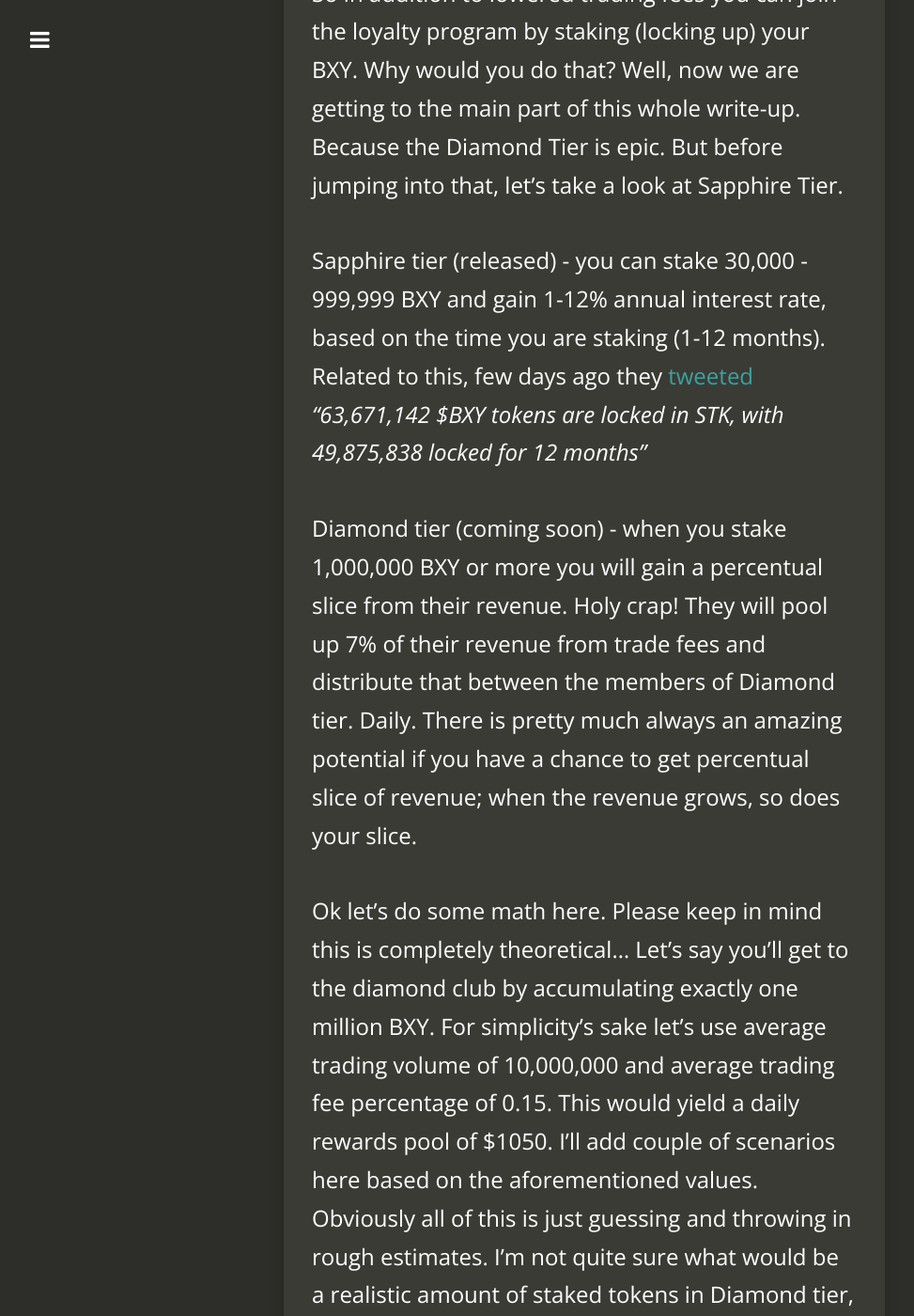
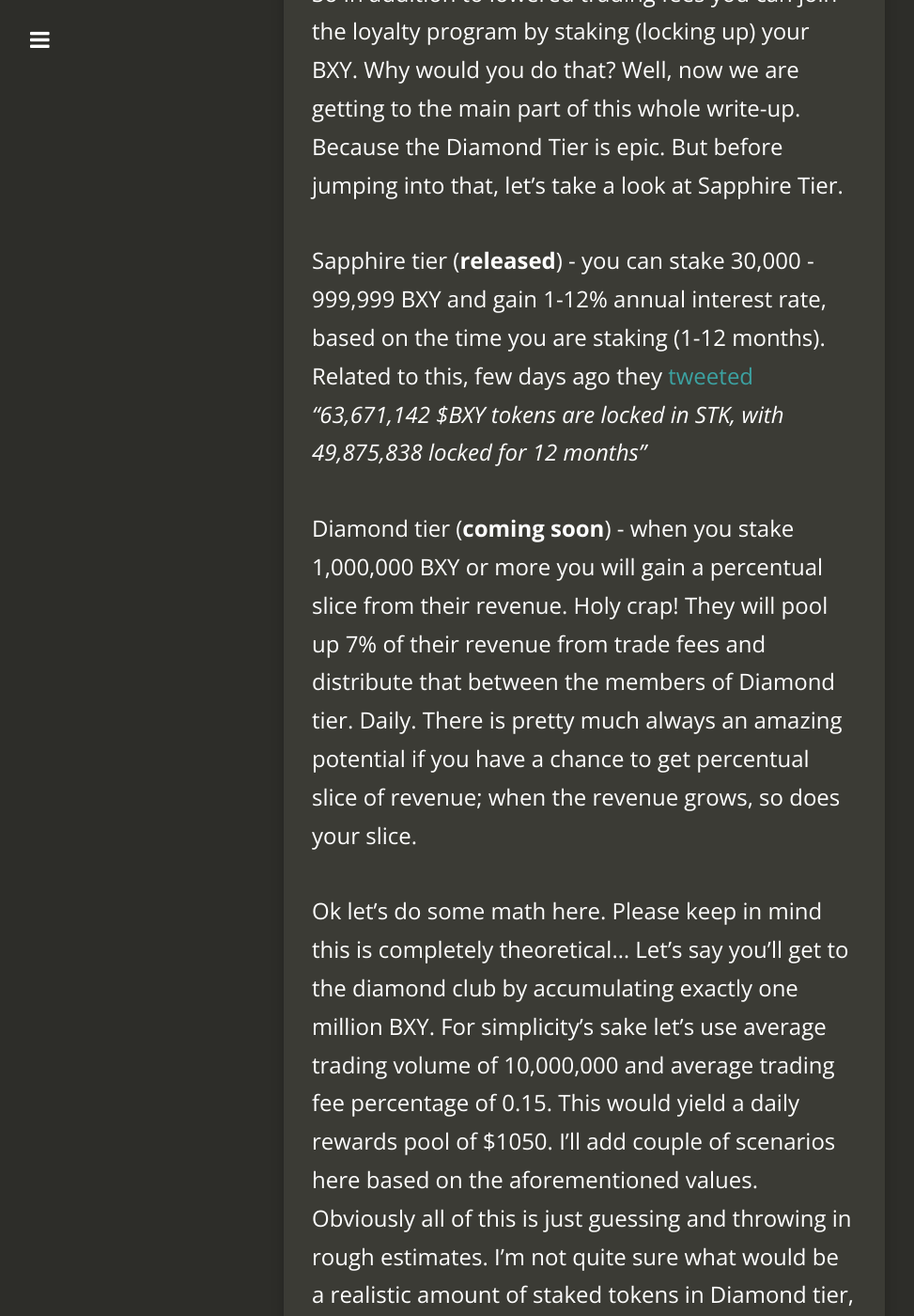
Before and after one commit to niklas-e/niklas-e.github.io, a Jekyll site: the page built from _posts/2021-02-13-due-diligence-beaxy-exchange.md, in a window 1280 px wide and 1400 px high, scrolled down 7784 px. Shown: the whole window at 94% size, without its empty margins (18-991 px from the left). Built offline with Jekyll 4.4.1, drawn with Linux system fonts in a browser that asks for light colours; nearby versions of some CDN libraries; comment, search, counter and statistics services are not loaded.

```diff
--- a/_posts/2021-02-13-due-diligence-beaxy-exchange.md
+++ b/_posts/2021-02-13-due-diligence-beaxy-exchange.md
@@ -84,9 +84,9 @@ The new team (Beaxy 2.0) has also expressed desire to lower the token supply. On
 
 So in addition to lowered trading fees you can join the loyalty program by staking (locking up) your BXY. Why would you do that? Well, now we are getting to the main part of this whole write-up. Because the Diamond Tier is epic. But before jumping into that, let's take a look at Sapphire Tier.
 
-Sapphire tier (released) - you can stake 30,000 - 999,999 BXY and gain 1-12% annual interest rate, based on the time you are staking (1-12 months). Related to this, few days ago they [tweeted](https://twitter.com/BeaxyExchange/status/1359180434660225027){:target='blank'} *"63,671,142 $BXY tokens are locked in STK, with 49,875,838 locked for 12 months"*
+Sapphire tier (**released**) - you can stake 30,000 - 999,999 BXY and gain 1-12% annual interest rate, based on the time you are staking (1-12 months). Related to this, few days ago they [tweeted](https://twitter.com/BeaxyExchange/status/1359180434660225027){:target='blank'} *"63,671,142 $BXY tokens are locked in STK, with 49,875,838 locked for 12 months"*
 
-Diamond tier (coming soon) - when you stake 1,000,000 BXY or more you will gain a percentual slice from their revenue. Holy crap! They will pool up 7% of their revenue from trade fees and distribute that between the members of Diamond tier. Daily. There is pretty much always an amazing potential if you have a chance to get percentual slice of revenue; when the revenue grows, so does your slice.
+Diamond tier (**coming soon**) - when you stake 1,000,000 BXY or more you will gain a percentual slice from their revenue. Holy crap! They will pool up 7% of their revenue from trade fees and distribute that between the members of Diamond tier. Daily. There is pretty much always an amazing potential if you have a chance to get percentual slice of revenue; when the revenue grows, so does your slice.
 
 Ok let's do some math here. Please keep in mind this is completely theoretical... Let's say you'll get to the diamond club by accumulating exactly one million BXY. For simplicity's sake let's use average trading volume of 10,000,000 and average trading fee percentage of 0.15. This would yield a daily rewards pool of $1050. I'll add couple of scenarios here based on the aforementioned values. Obviously all of this is just guessing and throwing in rough estimates. I'm not quite sure what would be a realistic amount of staked tokens in Diamond tier, but it's pretty safe to say there will not be over 200 million (which is already way too high to be realistic in my opinion).
 
```
